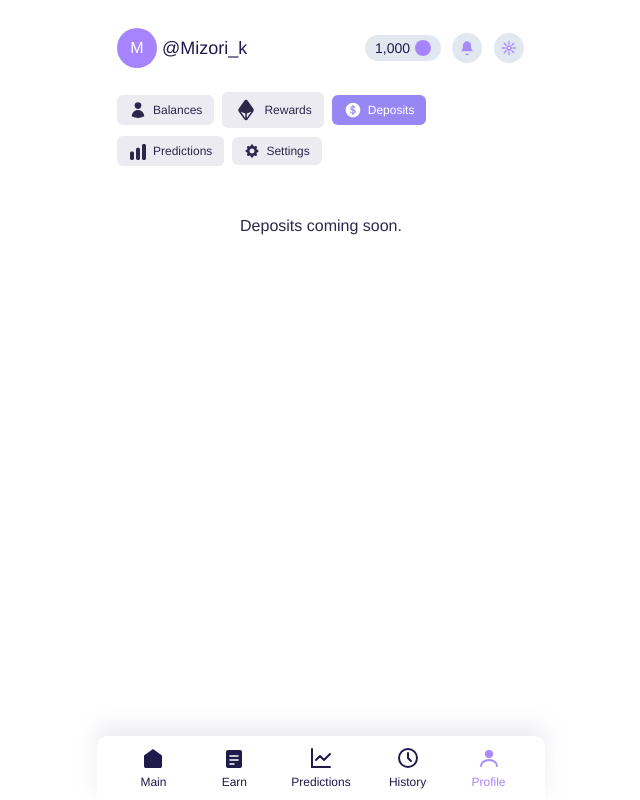
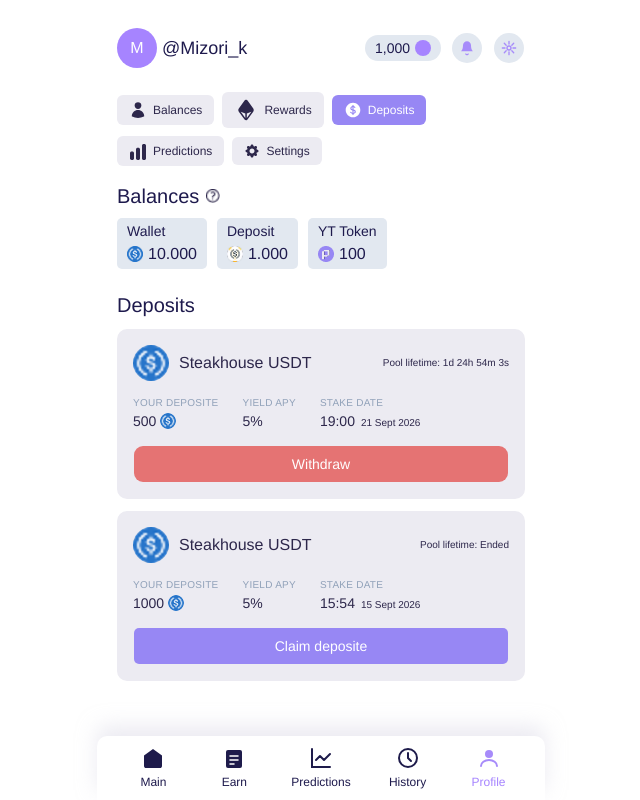
Before and after one commit to PraxisFinance/praxis-app, a Next.js app: page /profile/deposits in a window 1280 px wide. Shown: the whole page, without its empty margins (319-959 px from the left). Built offline with nearby package versions, Linux system fonts and the light colour scheme.

Commit message:
add deposits subpage

```diff
--- a/src/components/ProfilePage/DepositsSubPage.tsx
+++ b/src/components/ProfilePage/DepositsSubPage.tsx
@@ -1,11 +1,62 @@
 "use client";
 
-export function DepositsSubPage() {
+import { useState } from "react";
+import { Balances } from "../Balances/Balances";
+import { SectionHeader } from "@/components/ui/SectionHeader";
+import { EarnMyPositionsCard } from "../EarnPage/EarnMyPositionsCard";
+import { WithdrawDrawer } from "../EarnPage/WithdrawDrawer";
+import { ClaimDrawer } from "../EarnPage/ClaimDrawer";
+import type { EarnPosition } from "@/shared/types/earn";
+import { EARN_MY_POSITIONS } from "@/shared/constants/earn";
+
+interface DepositsSubPageProps {
+  positions?: EarnPosition[];
+}
+
+export function DepositsSubPage({ positions = EARN_MY_POSITIONS }: DepositsSubPageProps) {
+  const [selectedPosition, setSelectedPosition] = useState<EarnPosition | null>(null);
+  const [withdrawDrawerOpen, setWithdrawDrawerOpen] = useState(false);
+  const [claimDrawerOpen, setClaimDrawerOpen] = useState(false);
+
+  function handleWithdraw(item: EarnPosition) {
+    setSelectedPosition(item);
+    setWithdrawDrawerOpen(true);
+  }
+
+  function handleClaim(item: EarnPosition) {
+    setSelectedPosition(item);
+    setClaimDrawerOpen(true);
+  }
+
   return (
-    <div className="flex flex-col items-center gap-6 pt-8">
-      <p className="text-main-darkPurple text-base font-normal text-center leading-6">
-        Deposits coming soon.
-      </p>
+    <div className="flex flex-col gap-6">
+      <Balances />
+
+      <section className="flex flex-col gap-3">
+        <SectionHeader>Deposits</SectionHeader>
+
+        <div className="flex flex-col gap-3">
+          {positions.map((item) => (
+            <EarnMyPositionsCard
+              key={`${item.queueName}-${item.stakeDate}`}
+              item={item}
+              onWithdraw={handleWithdraw}
+              onClaim={handleClaim}
+            />
+          ))}
+        </div>
+      </section>
+
+      <WithdrawDrawer
+        item={selectedPosition}
+        open={withdrawDrawerOpen}
+        onOpenChange={setWithdrawDrawerOpen}
+      />
+      <ClaimDrawer
+        item={selectedPosition}
+        open={claimDrawerOpen}
+        onOpenChange={setClaimDrawerOpen}
+      />
     </div>
   );
 }
```
